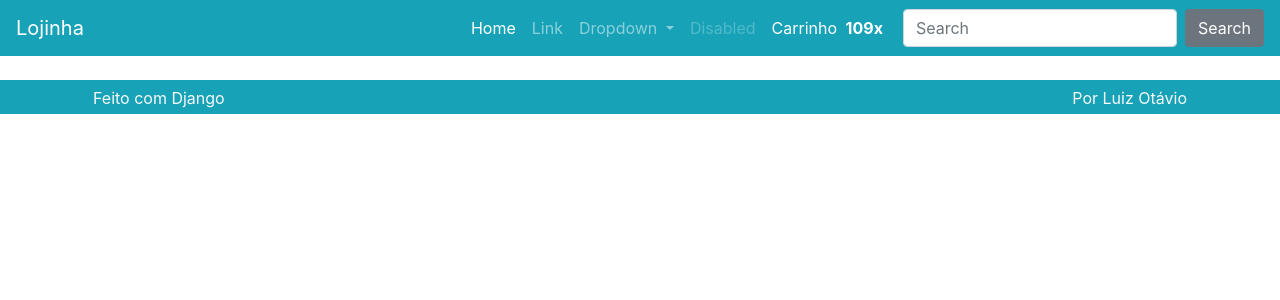
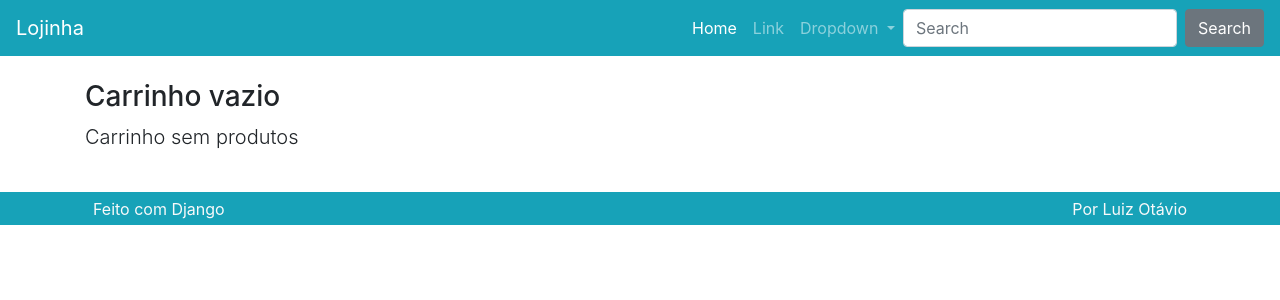
Before and after one commit to Gabatista/django_loja, a Django app: page /carrinho/ in a window 1280 px wide. Shown: the top 300 px of the page. Run offline with Django 3.2, Linux system fonts and the light colour scheme; some libraries are stand-ins or nearby versions.

Commit message:
renderizando o carrinho

```diff
--- a/pedido/urls.py
+++ b/pedido/urls.py
@@ -5,6 +5,6 @@ app_name = 'pedido'
 
 urlpatterns = [
     path('', views.Pagar.as_view(), name="pagar"),
-    path('fecharpedido', views.FecharPedido.as_view(), name="fecharpedido"),
+    path('salvarpedido', views.SalvarPedido.as_view(), name="salvarpedido"),
     path('detalhe/', views.DetalhesPedido.as_view(), name="detalhe"),
 ]
--- a/pedido/views.py
+++ b/pedido/views.py
@@ -7,7 +7,7 @@ class Pagar(View):
     def get(self, *args, **kwargs):
         return HttpResponse('Pagar')
 
-class FecharPedido(View):
+class SalvarPedido(View):
     def get(self, *args, **kwargs):
         return HttpResponse('FecharPedido')
 
--- a/produto/templates/produto/carrinho.html
+++ b/produto/templates/produto/carrinho.html
@@ -1,8 +1,98 @@
 {% extends 'base.html' %}
+{% load static %}
+{% load omfilters %}
+
 
 
 {% block conteudo %}
 
-{{ request.session.carrinho }}
+{% if request.session.carrinho %}
+
+<div class="row mt-3">
+    <div class="col">
+        <h3>Carrinho de compras</h3>
+        <p class="lead">Os produtos, quantidades e preços que você escolheu.</p>
+
+        <div class="table-responsive">
+            <table class="table">
+                <tr>
+                    <th class="d-none d-lg-block">Imagem</th>
+                    <th>Produto</th>
+                    <th>V.</th>
+                    <th>QTD.</th>
+                    <th>Total</th>
+                </tr>
+
+                {% for linha in carrinho.values %}
+                <tr>
+                    <td class="d-none d-lg-block">
+                        <img class="cart-img" src="{% get_media_prefix %}{{ linha.imagem }}">
+                    </td>
+                    <td>
+                        <a href="{% url 'produto:detalhe' linha.slug %}">
+                            {{ linha.produto_nome }}
+                        </a>
+                        <a class="ml-3" href="{% url 'produto:removercarrinho' %}?vid={{ linha.variacao_id }}">
+                            <i class="fas fa-times-circle text-danger" aria-hidden="true"></i>
+                        </a>
+                    </td>
+                    <td>{{ linha.variacao_nome }}</td>
+                    <td>
+                        {{ linha.quantidade }} x
+                        {% if linha.preco_unitario_promocional %}
+                            {{ linha.preco_unitario_promocional }}
+                        {% else %}
+                            {{ linha.preco_unitario }}
+                        {% endif %}
+                    </td>
+
+                    {% if linha.preco_quantitativo_promocional %}
+                    <td>{{ linha.preco_quantitativo_promocional }}</td>
+                    {% else %}
+                    <td>{{ linha.preco_quantitativo }}</td>
+                    {% endif %}
+
+                </tr>
+                {% endfor %}
+
+
+            </table>
+        </div>
+    </div>
+</div>
+
+
+
+<div class="row mt-3">
+    <div class="col-lg">
+        <p class='lead'>Total no carrinho</p>
+
+        <div class='table-responsive'>
+            <table class="table">
+                <tr>
+                    <td class="font-weight-bold">Total</td>
+                    <td>{{ carrinho|carrinho_total_final }}</td>
+                </tr>
+            </table>
+        </div>
+    </div>
+    <div class="col-lg mt-auto">
+        <a class="btn btn-lg btn-block btn-primary" href="#">
+            Finalizar a compra
+        </a>
+    </div>
+</div>
+
+{% else %}
+
+
+<div class="row mt-3">
+    <div class="col">
+        <h3>Carrinho vazio</h3>
+        <p class="lead">Carrinho sem produtos</p>
+    </div>
+</div>
+
+{% endif %}
 
 {% endblock %}
--- a/produto/urls.py
+++ b/produto/urls.py
@@ -9,6 +9,6 @@ urlpatterns = [
     path('adicionarcarrinho/', views.AdicionarCarrinho.as_view(), name="adicionarcarrinho"),
     path('removercarrinho/', views.RemoverCarrinho.as_view(), name="removercarrinho"),
     path('carrinho/', views.Carrinho.as_view(), name="carrinho"),
-    path('finalizar/', views.Finalizar.as_view(), name="finalizar"),
+    path('resumodacompra/', views.ResumoDaCompra.as_view(), name="resumodacompra"),
 
 ]
--- a/produto/views.py
+++ b/produto/views.py
@@ -115,14 +115,39 @@ class AdicionarCarrinho(View):
 
 class RemoverCarrinho(View):
     def get(self, *args, **kwargs):
+
+        http_referer = self.request.META.get('HTTP_REFERER',reverse('produto:lista'))
+        variacao_id = self.request.GET.get('vid')
+
+        if not variacao_id:
+            return redirect(http_referer)
+
+        if not self.request.session.get('carrinho'):
+                        return redirect(http_referer)
+
+        if variacao_id not in self.request.session['carrinho']:
+                        return redirect(http_referer)
+
+        carrinho = self.request.session['carrinho'][variacao_id]
+
+        messages.success(
+            self.request,
+            f'Produto {carrinho["produto_nome"]} {carrinho["variacao_nome"] } removido do carrinho'
+        )
+
+        del self.request.session['carrinho'][variacao_id]
+        self.request.session.save()
         return HttpResponse('RemoverDoCarrinho')
 
 
 class Carrinho(View):
     def get(self, *args, **kwargs):
-        return render(self.request, 'produto/carrinho.html')
+        contexto = {
+            'carrinho': self.request.session.get('carrinho',{})
+        }
+        return render(self.request, 'produto/carrinho.html',contexto)
 
 
-class Finalizar(View):
+class ResumoDaCompra(View):
     def get(self, *args, **kwargs):
         return HttpResponse('Finalizar')
--- a/templates/parciais/_nav.html
+++ b/templates/parciais/_nav.html
@@ -1,3 +1,5 @@
+{% load omfilters %}
+
 <nav class="navbar navbar-dark bg-primary navbar-expand-lg">
     <a class="navbar-brand" href="{% url 'produto:lista' %}">Lojinha</a>
     <button class="navbar-toggler" type="button" data-toggle="collapse" data-target="#navbarSupportedContent"
@@ -25,22 +27,25 @@
                     <a class="dropdown-item" href="#">Something else here</a>
                 </div>
             </li>
+
+            {% if request.session.carrinho %}
             <li class="nav-item">
                 <a class="nav-link disabled" href="#">Disabled</a>
             </li>
             <li class="nav-item">
-                <a class="nav-link nav-cart-link active" href="#">
+                <a class="nav-link nav-cart-link active" href="{% url 'produto:carrinho' %}">
                     <span class="nav-cart-text mr-1">
                         Carrinho
                     </span>
                     <span class="nav-cart-count mr-1">
-                        <strong>109x</strong>
+                        <strong>{{ request.session.carrinho|carrinho_total }}x</strong>
                     </span>
                     <span class="nav-cart-icon mr-2">
                         <i class="fas fa-shopping-cart"></i>
                     </span>
                 </a>
             </li>
+            {% endif %}
         </ul>
         <form class="form-inline my-2 my-lg-0">
             <input class="form-control mr-sm-2" type="search" placeholder="Search" aria-label="Search">
```
Also changed, not shown: produto/templatetags/omfilters.py (+8 -0 lines), utils/utils.py (+14 -0 lines), db.sqlite3, pedido/templates/pedido/detalhe.html (added), pedido/templates/pedido/pagar.html (added), pedido/templates/pedido/salvarpedido.html (added), perfil/forms.py (added), perfil/templates/perfil/criar.html (added), produto/templates/produto/resumodacompra.html (added).
